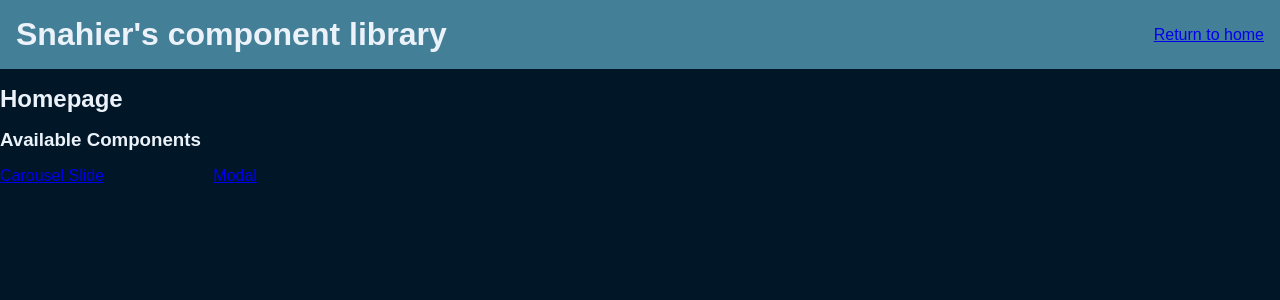
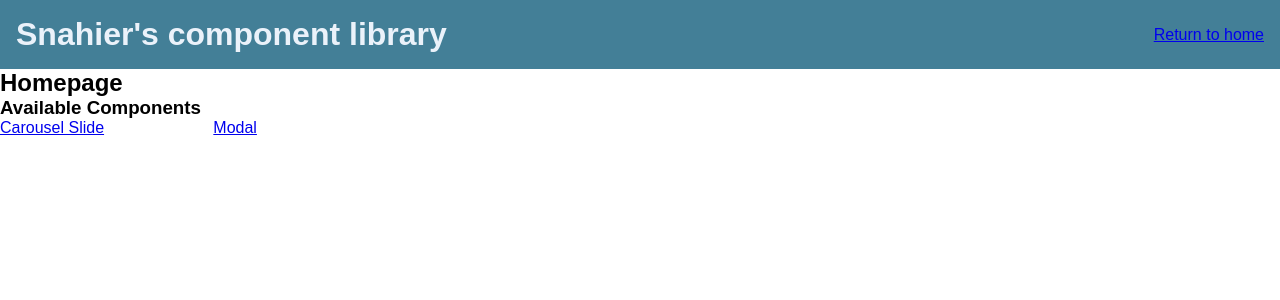
Before and after one commit to Snahier/snahier-react-tools, a React (Create React App) app: page / in a window 1280 px wide. Shown: the top 300 px of the page. Built offline with nearby package versions, Linux system fonts and the light colour scheme.

Commit message:
Remove repeated page styling

```diff
--- a/src/pages/CarouselSlide/styles.ts
+++ b/src/pages/CarouselSlide/styles.ts
@@ -1,15 +1,3 @@
-import styled, { css } from "styled-components/macro"
+import styled from "styled-components/macro"
 
-export const StyledPageCarouselSlide = styled.div`
-  ${({ theme }) => css`
-    display: grid;
-    grid-auto-rows: max-content;
-    gap: 1rem;
-
-    height: 100%;
-
-    background-color: ${theme.background.primary};
-
-    color: ${theme.text.primary};
-  `}
-`
+export const StyledPageCarouselSlide = styled.div``
--- a/src/pages/Home/styles.ts
+++ b/src/pages/Home/styles.ts
@@ -1,20 +1,7 @@
-import styled, { css } from "styled-components/macro"
+import styled from "styled-components/macro"
 import { viewport } from "../../styles/helpers/viewport"
 
-export const StyledPageHome = styled.div`
-  ${({ theme }) => css`
-    display: grid;
-    grid: "header" max-content;
-    grid-auto-rows: max-content;
-    gap: 1rem;
-
-    height: 100%;
-
-    background: ${theme.background.primary};
-
-    color: ${theme.text.primary};
-  `}
-`
+export const StyledPageHome = styled.div``
 
 export const ComponentsList = styled.div`
   display: grid;
```
